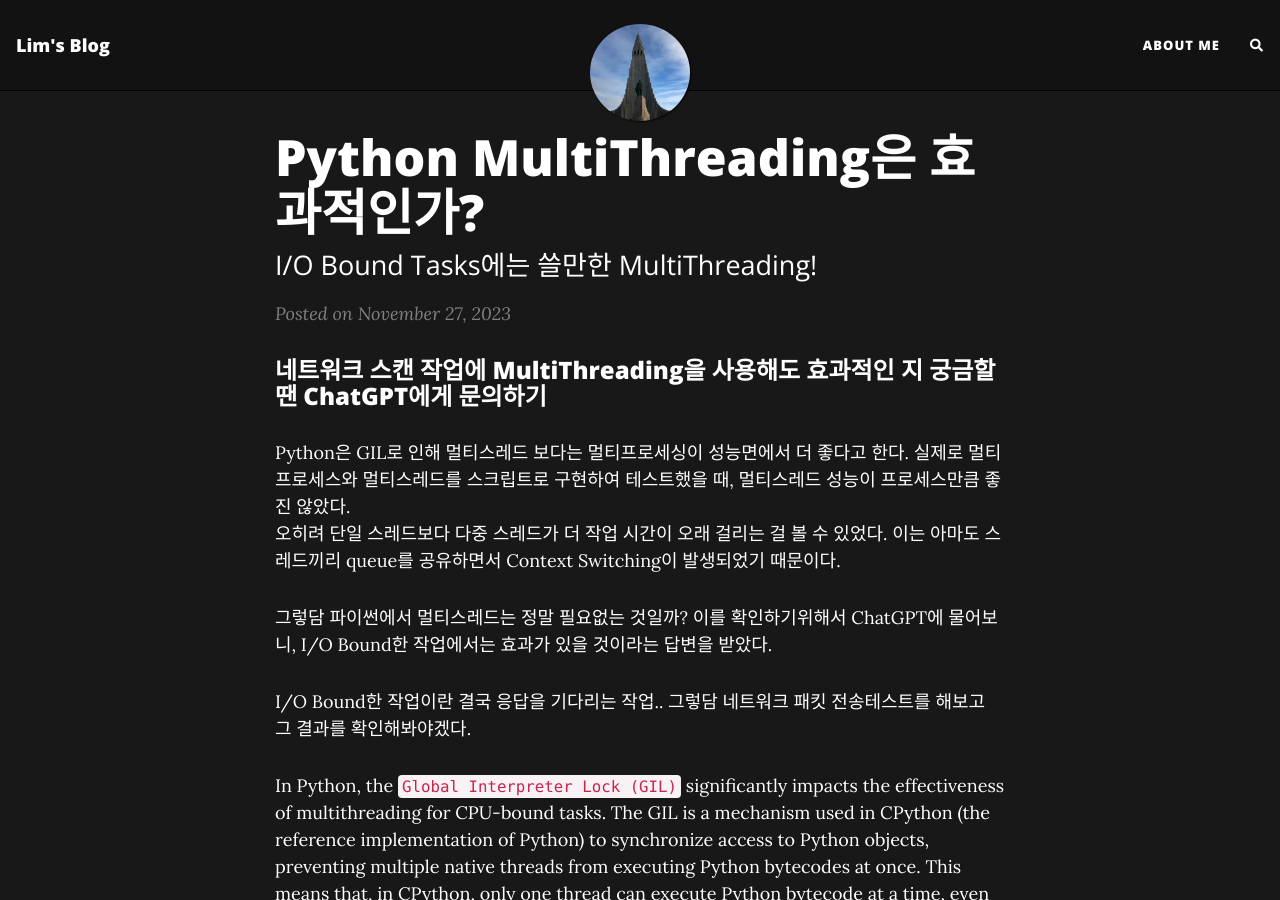
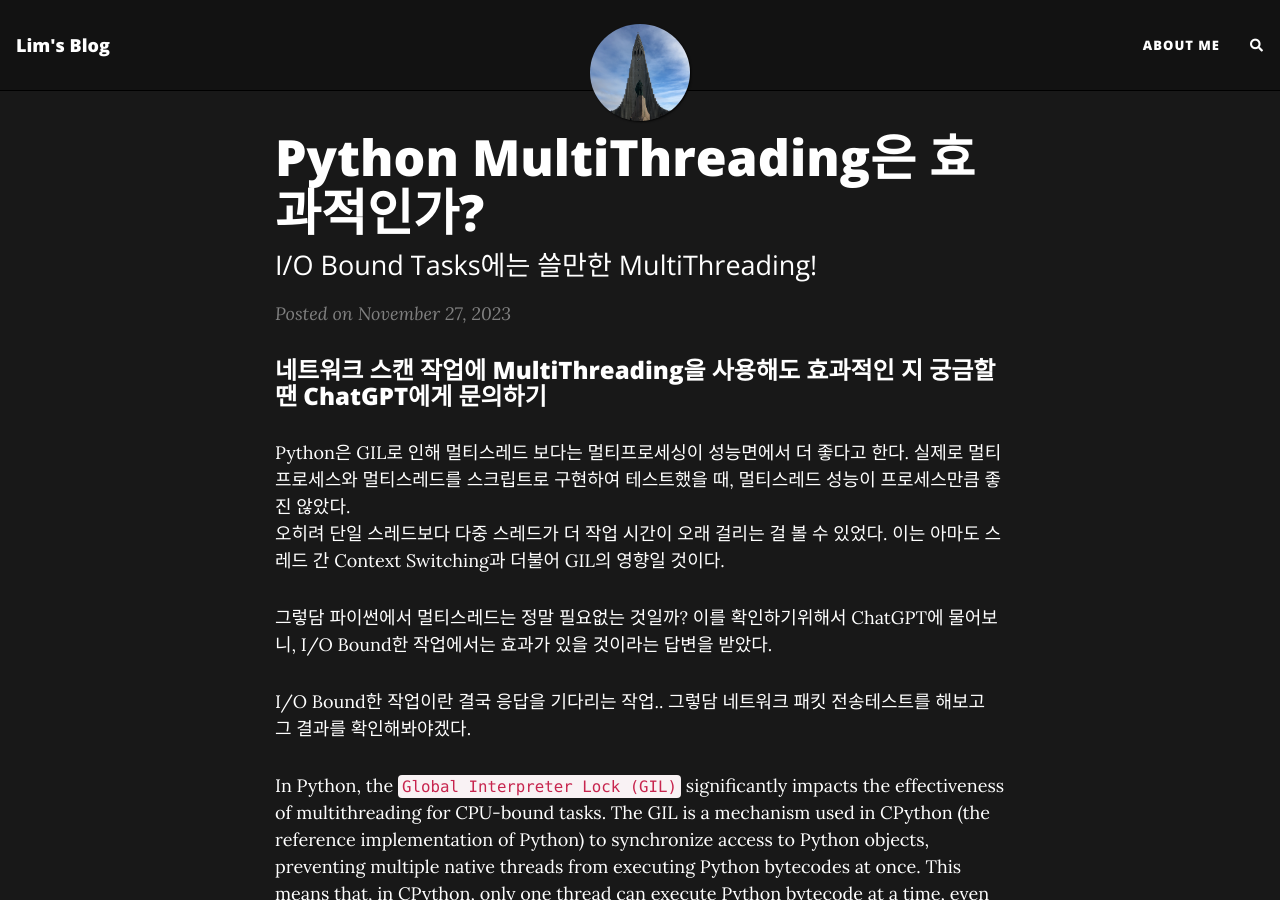
Before and after one commit to namjatiffk/namjatiffk.github.io, a Jekyll site: the page built from _posts/2023-11-27-python-multithreading.md, in a window 1280 px wide and 900 px high. Built offline with Jekyll 4.4.1, drawn with Linux system fonts in a browser that asks for light colours; nearby versions of some CDN libraries; comment, search, counter and statistics services are not loaded.

```diff
--- a/_posts/2023-11-27-python-multithreading.md
+++ b/_posts/2023-11-27-python-multithreading.md
@@ -9,7 +10,7 @@ categories : [Python]
 ### 네트워크 스캔 작업에 MultiThreading을 사용해도 효과적인 지 궁금할 땐 ChatGPT에게 문의하기
 
 Python은 GIL로 인해 멀티스레드 보다는 멀티프로세싱이 성능면에서 더 좋다고 한다. 실제로 멀티프로세스와 멀티스레드를 스크립트로 구현하여 테스트했을 때, 멀티스레드 성능이 프로세스만큼 좋진 않았다.<br>
-오히려 단일 스레드보다 다중 스레드가 더 작업 시간이 오래 걸리는 걸 볼 수 있었다. 이는 아마도 스레드끼리 queue를 공유하면서 Context Switching이 발생되었기 때문이다.
+오히려 단일 스레드보다 다중 스레드가 더 작업 시간이 오래 걸리는 걸 볼 수 있었다. 이는 아마도 스레드 간 Context Switching과 더불어 GIL의 영향일 것이다.
 
 그렇담 파이썬에서 멀티스레드는 정말 필요없는 것일까?
 이를 확인하기위해서 ChatGPT에 물어보니, I/O Bound한 작업에서는 효과가 있을 것이라는 답변을 받았다.
```
Also changed, not shown: other parts of _posts/2023-11-27-python-multithreading.md (+1 -0 lines).
